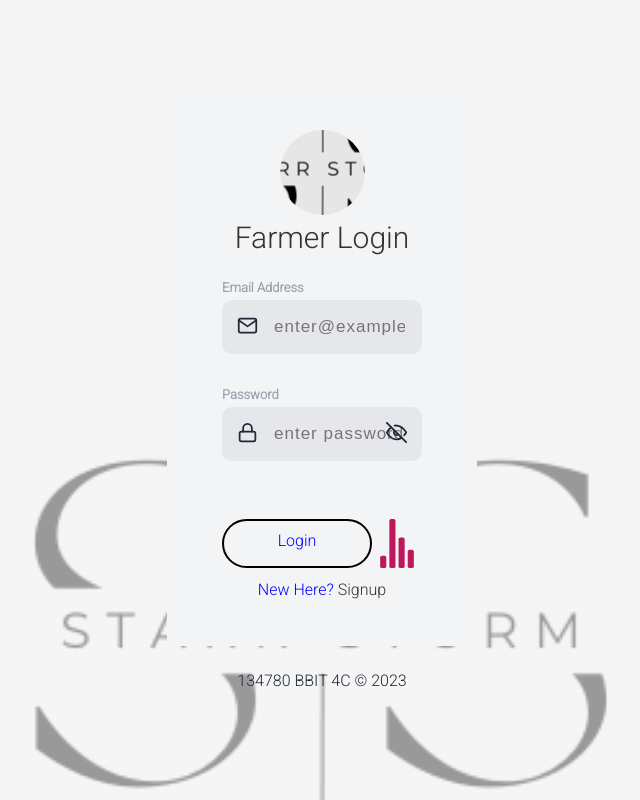
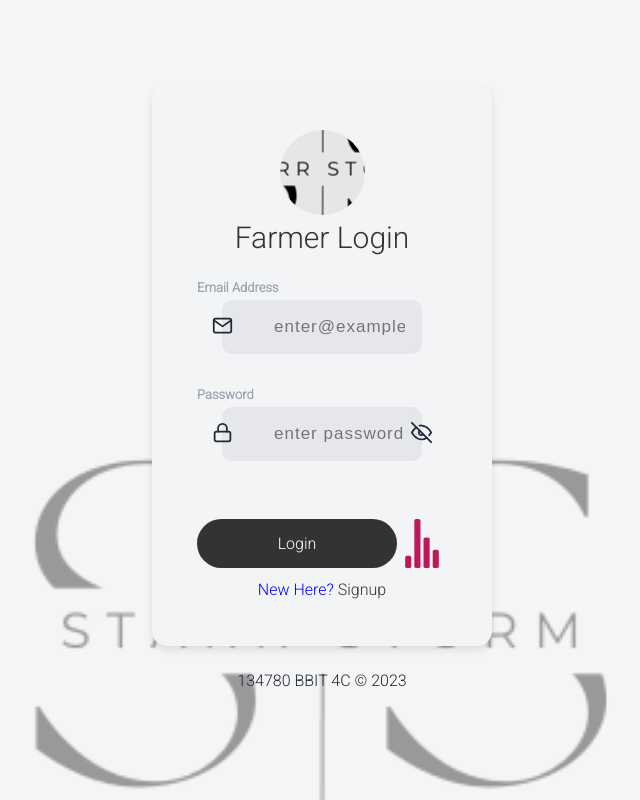
Before and after one commit to TrevorAugustine23/AI-Weather-App, a React (Create React App) app in the folder react_login/: page /login in a window 1280 px wide. Shown: the whole page, without its empty margins (318-958 px from the left). Built offline with nearby package versions, Linux system fonts and the light colour scheme.

Commit message:
CSS update

```diff
--- a/react_login/src/components/Styles.js
+++ b/react_login/src/components/Styles.js
@@ -147,24 +147,43 @@ export const StyledLabel = styled.p`
 export const StyledFormArea = styled.div`
     background-color: ${props => props.bg || colors.light1};
     text-align: center;
-    padding: 45px 55px;
+    padding: 45px;
+    border-radius: 15px;
+    box-shadow: 0 4px 8px rgba(0, 0, 0, 0.1);
     `;
 
 export const StyledFormButton = styled.p`
-    padding: 10px;
-    width: 150px;
-    background-color: transparent;
+    padding: 15px;
+    width: 200px;
+    background-color: ${colors.primary};
     font-size: 16px;
-    border: 2px solid black;
+    border: none;
     border-radius: 25px;
-    color: blue;
-    transition: ease-in-out 0.3s;
+    color: #fff;
+    transition: all 0.3s ease;
+    position: relative;
+    overflow: hidden;
+
+    &:before {
+        content: "";
+        position: absolute;
+        top: 50%;
+        left: 50%;
+        width: 200%;
+        height: 200%;
+        background: ${colors.theme};
+        transition: all 0.3s ease;
+        border-radius: 50%;
+        z-index: 0;
+        transform: translate(-50%, -50%) scale(0);
+    }
+
+    &:hover:before {
+        transform: translate(-50%, -50%) scale(1);
+    }
 
     &:hover {
-        background-color: ${colors.theme};
         color: ${colors.primary};
-        cursor: pointer;
-
     }
     `;
 
@@ -189,7 +208,7 @@ export const ExtraText = styled.p`
 export const TextLink = styled(Link)`
     text-decoration: none;
     color: ${colors.primary};
-    transition: ease-in-out 0.3s;
+    transition: background-color 0.3s, color 0.3s;
     position: relative;
 
     &:after {
@@ -211,8 +230,8 @@ export const TextLink = styled(Link)`
     }
     `;
 
-    //Icons
-    export const StyledIcon = styled.p`
+//Icons
+export const StyledIcon = styled.p`
         color: ${colors.dark1};
         position: absolute;
         font-size: 21px;
```
